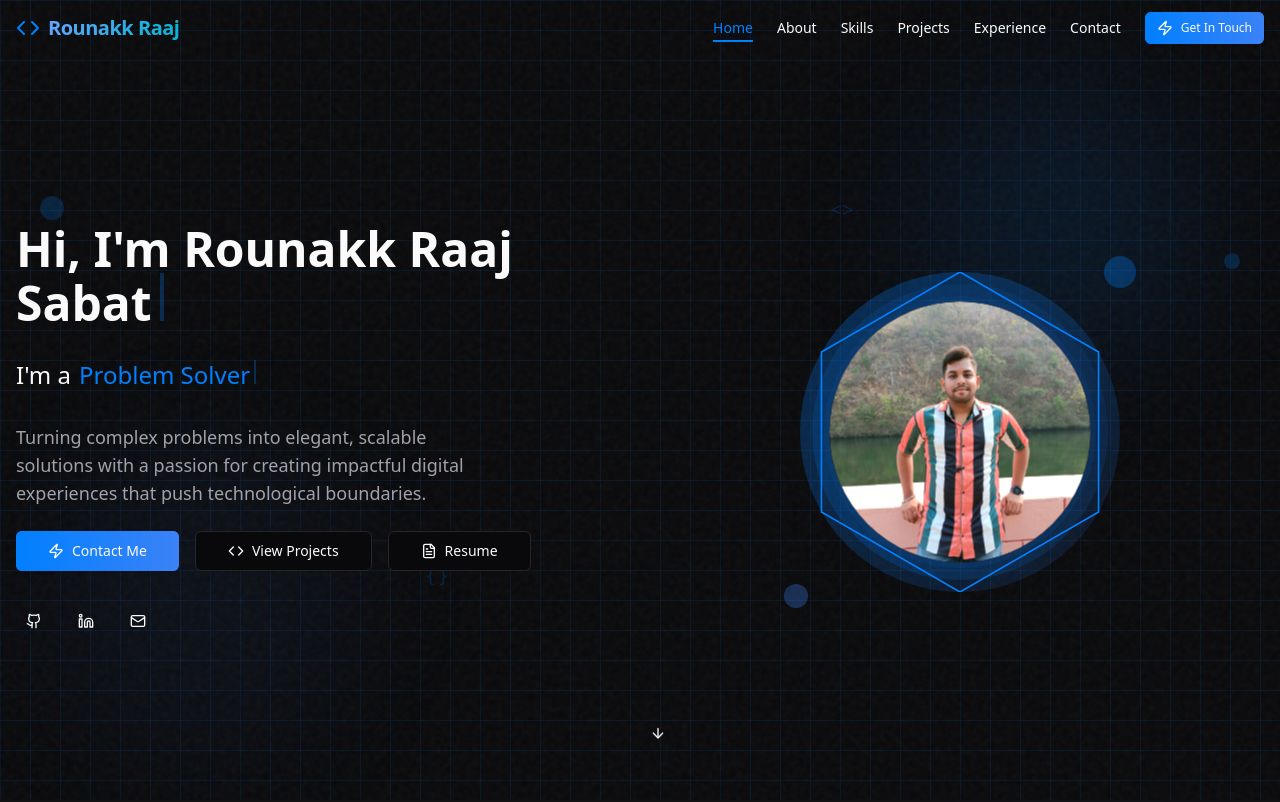
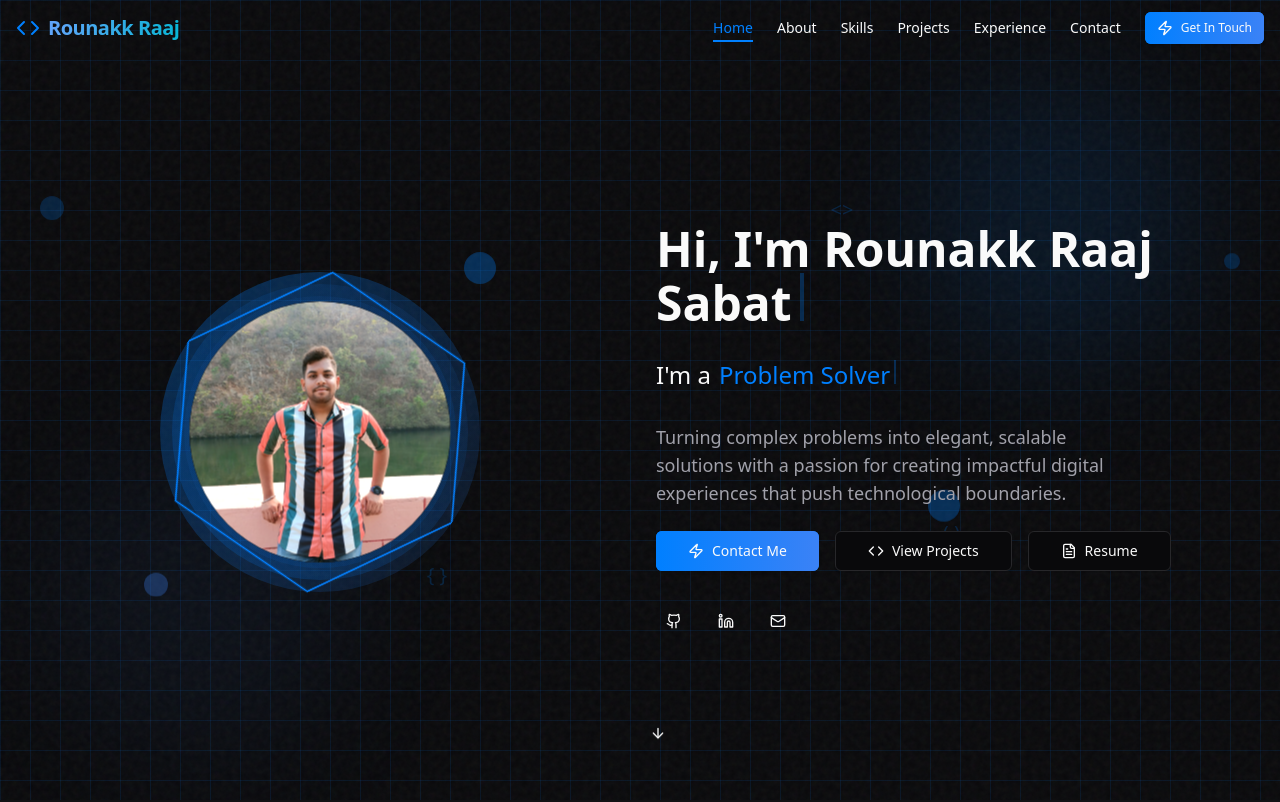
Before and after one commit to rounakkraaj-1744/portfolio, a Next.js app: page / in a window 1280 px wide. Shown: the top 802 px of the page. Built offline with nearby package versions, Linux system fonts and the light colour scheme.

Commit message:
new changes

```diff
--- a/components/HeroSection.tsx
+++ b/components/HeroSection.tsx
@@ -88,6 +88,37 @@ export default function Hero() {
         style={{ y, opacity }}
         className="container mx-auto px-4 py-16 grid md:grid-cols-2 gap-8 items-center"
       >
+        {/* IMAGE SECTION - MOVED TO THE TOP */}
+        <motion.div initial={{ opacity: 0, scale: 0.9 }} animate={{ opacity: 1, scale: 1 }} transition={{ duration: 0.8, delay: 0.3 }}
+          className="flex justify-center items-center order-first md:order-none"> {/* Added order-first for mobile */}
+          <div className="relative w-80 h-80 tilt perspective-1000">
+            <div className="absolute inset-0 animate-rotate-slow">
+              <svg viewBox="0 0 100 100" className="w-full h-full">
+                <polygon points="50 0, 93.3 25, 93.3 75, 50 100, 6.7 75, 6.7 25" fill="none" stroke="hsl(var(--primary))"
+                  strokeWidth="0.5" className="animate-pulse-slow"/>
+              </svg>
+            </div>
+
+            <div className="absolute inset-0 rounded-full bg-gradient-to-br from-primary/30 to-blue-500/10 animate-pulse-slow"></div>
+            <div className="absolute inset-3 rounded-full bg-gradient-to-tr from-primary/20 to-blue-500/5 animate-pulse-medium"></div>
+            <div className="absolute inset-6 rounded-full bg-gradient-to-tl from-primary/10 to-blue-500/5 animate-pulse-fast"></div>
+
+            <div className="absolute inset-9 rounded-full bg-background flex items-center justify-center overflow-hidden tilt-inner">
+              <div className="w-full h-full bg-muted flex items-center justify-center text-9xl relative">
+                <Image src="/myimage.jpg" alt="Rounakk Raaj Sabat" fill className="object-cover rounded-full"
+                  style={{
+                    filter: "contrast(1.1) brightness(1.1)",
+                    boxShadow: "0 0 20px rgba(var(--primary), 0.5)",
+                  }}/>
+              </div>
+            </div>
+
+            <div className="absolute -top-4 -right-4 w-8 h-8 rounded-full bg-primary/30 animate-float-slow"></div>
+            <div className="absolute -bottom-4 -left-4 w-6 h-6 rounded-full bg-blue-500/30 animate-float-medium"></div>
+          </div>
+        </motion.div>
+
+        {/* TEXT CONTENT SECTION - NOW COMES AFTER THE IMAGE ON MOBILE */}
         <motion.div
           initial={{ opacity: 0, y: 20 }}
           animate={{ opacity: 1, y: 0 }}
@@ -133,12 +164,8 @@ export default function Hero() {
             </motion.p>
           </div>
 
-          <motion.div
-            initial={{ opacity: 0, y: 20 }}
-            animate={{ opacity: 1, y: 0 }}
-            transition={{ duration: 0.5, delay: 2.1 }}
-            className="flex flex-wrap gap-4"
-          >
+          <motion.div initial={{ opacity: 0, y: 20 }} animate={{ opacity: 1, y: 0 }} transition={{ duration: 0.5, delay: 2.1 }}
+            className="flex flex-wrap gap-4">
             <Button asChild size="lg" className="group relative overflow-hidden">
               <Link href="#contact">
                 <span className="absolute inset-0 w-full h-full bg-gradient-to-r from-primary to-blue-500 group-hover:opacity-90 transition-opacity"></span>
@@ -210,53 +237,6 @@ export default function Hero() {
             </Button>
           </motion.div>
         </motion.div>
-
-        <motion.div
-          initial={{ opacity: 0, scale: 0.9 }}
-          animate={{ opacity: 1, scale: 1 }}
-          transition={{ duration: 0.8, delay: 0.3 }}
-          className="hidden md:flex justify-center items-center"
-        >
-          <div className="relative w-80 h-80 tilt perspective-1000">
-            {/* Animated hexagon frame */}
-            <div className="absolute inset-0 animate-rotate-slow">
-              <svg viewBox="0 0 100 100" className="w-full h-full">
-                <polygon
-                  points="50 0, 93.3 25, 93.3 75, 50 100, 6.7 75, 6.7 25"
-                  fill="none"
-                  stroke="hsl(var(--primary))"
-                  strokeWidth="0.5"
-                  className="animate-pulse-slow"
-                />
-              </svg>
-            </div>
-
-            {/* Animated rings */}
-            <div className="absolute inset-0 rounded-full bg-gradient-to-br from-primary/30 to-blue-500/10 animate-pulse-slow"></div>
-            <div className="absolute inset-3 rounded-full bg-gradient-to-tr from-primary/20 to-blue-500/5 animate-pulse-medium"></div>
-            <div className="absolute inset-6 rounded-full bg-gradient-to-tl from-primary/10 to-blue-500/5 animate-pulse-fast"></div>
-
-            {/* Profile image */}
-            <div className="absolute inset-9 rounded-full bg-background flex items-center justify-center overflow-hidden tilt-inner">
-              <div className="w-full h-full bg-muted flex items-center justify-center text-9xl relative">
-                <Image
-                  src="/myimage.jpg"
-                  alt="Rounakk Raaj Sabat"
-                  fill
-                  className="object-cover rounded-full"
-                  style={{
-                    filter: "contrast(1.1) brightness(1.1)",
-                    boxShadow: "0 0 20px rgba(var(--primary), 0.5)",
-                  }}
-                />
-              </div>
-            </div>
-
-            {/* Decorative elements */}
-            <div className="absolute -top-4 -right-4 w-8 h-8 rounded-full bg-primary/30 animate-float-slow"></div>
-            <div className="absolute -bottom-4 -left-4 w-6 h-6 rounded-full bg-blue-500/30 animate-float-medium"></div>
-          </div>
-        </motion.div>
       </motion.div>
 
       <motion.div
```
Also changed, not shown: components/ExperienceSection.tsx (+28 -22 lines).
